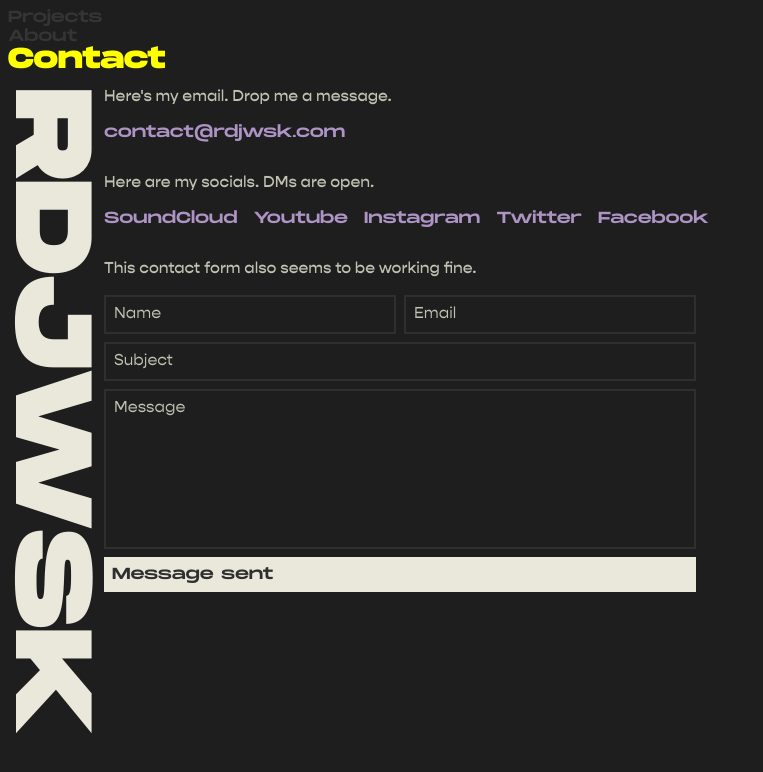
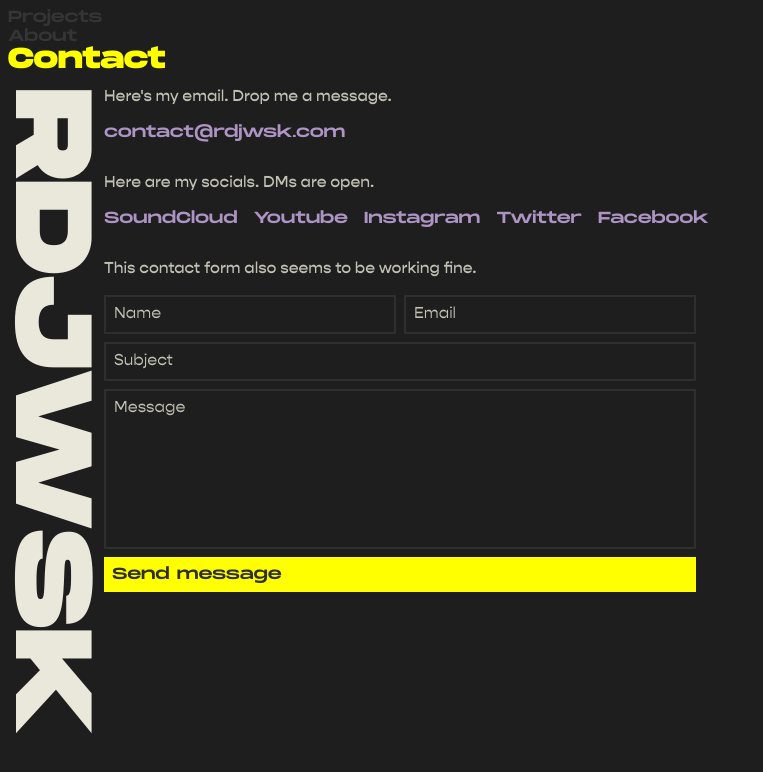
Before and after one commit to blksnk/rdjwsk-portfolio, a React (Create React App) app: page /contact in a window 1280 px wide. Shown: the top 772 px of the page, without its empty margins (0-763 px from the left). Built offline with nearby package versions, Linux system fonts and the light colour scheme.

Commit message:
:bug: contact form sent state defaults to false

```diff
--- a/src/views/Contact.js
+++ b/src/views/Contact.js
@@ -45,7 +45,7 @@ const initForm = {
 
 const Form = () => {
   const [ state, setState ] = React.useState(initForm)
-  const [ sent, setSent ] = React.useState(true)
+  const [ sent, setSent ] = React.useState(false)
   const changeState = (f, v) => setState({
     ...state,
     [f]: v
--- a/src/views/Contact.module.css
+++ b/src/views/Contact.module.css
@@ -23,7 +23,7 @@
   color: var(--off-white);
   margin: .25rem;
   padding: .5rem;
-  font-family: 'Gopher Text';
+  font-family: 'Gopher Normal';
   font-weight: 400;
   font-size: 1rem;
 }
```
